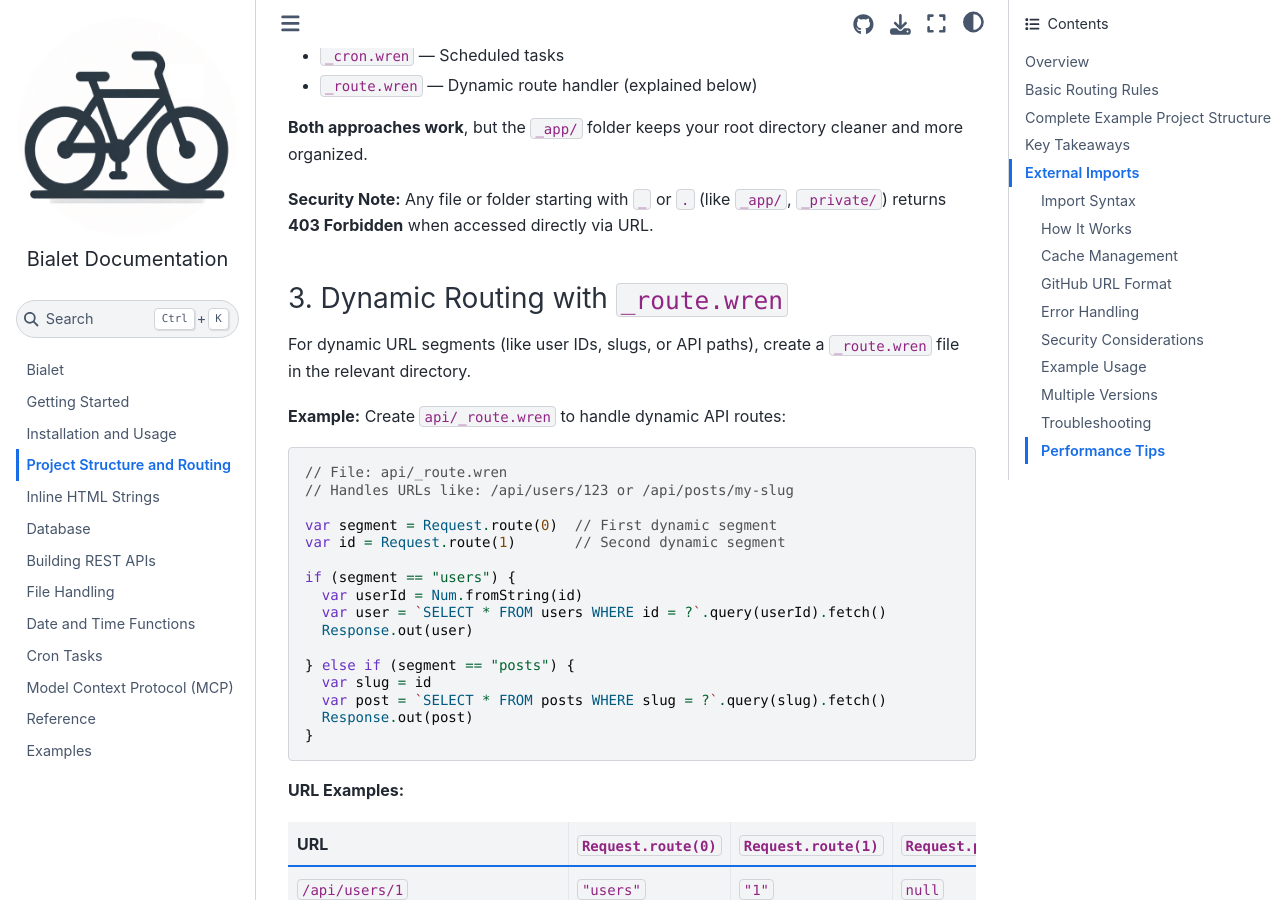
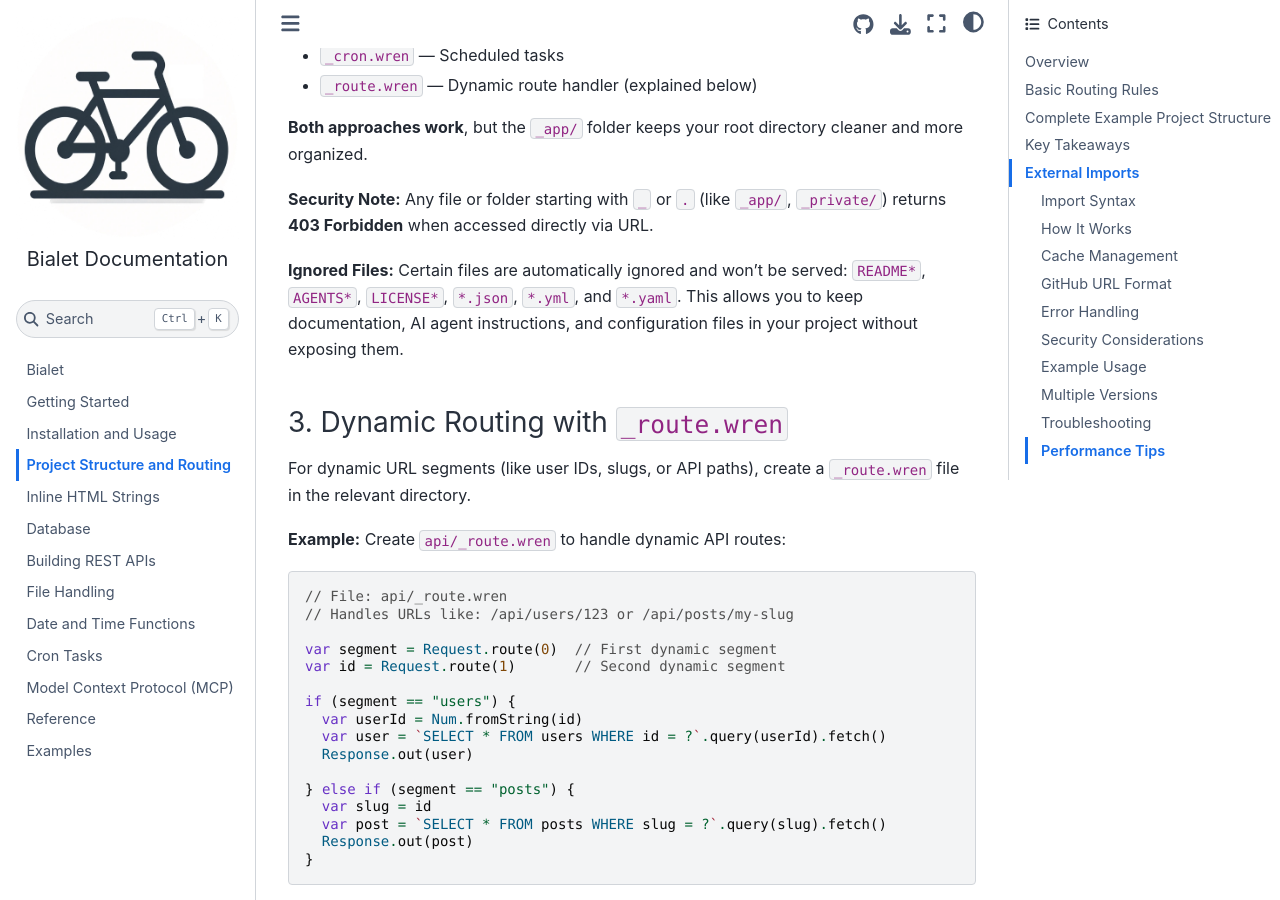
Before and after one commit to bialet/bialet, a Sphinx documentation site: the page built from docs/structure.md, in a window 1280 px wide and 900 px high, scrolled down 1522 px. Built offline with Sphinx 7.4.7 and the Sphinx Book theme 1.1.4, drawn with Linux system fonts in a browser that asks for light colours.

Commit message:
Add AGENTS* to ignored files pattern
Prevent AGENTS.md and similar AI agent instruction files from being
served by the web server. Updated documentation to explain the ignored
files feature.

```diff
--- a/docs/structure.md
+++ b/docs/structure.md
@@ -60,6 +60,11 @@
 
 **Security Note:** Any file or folder starting with `_` or `.` (like `_app/`,
 `_private/`) returns **403 Forbidden** when accessed directly via URL.
+
+**Ignored Files:** Certain files are automatically ignored and won't be served:
+`README*`, `AGENTS*`, `LICENSE*`, `*.json`, `*.yml`, and `*.yaml`. This allows
+you to keep documentation, AI agent instructions, and configuration files in
+your project without exposing them.
 
 ### 3. Dynamic Routing with `_route.wren`
 
```
Also changed, not shown: 1 other file.
